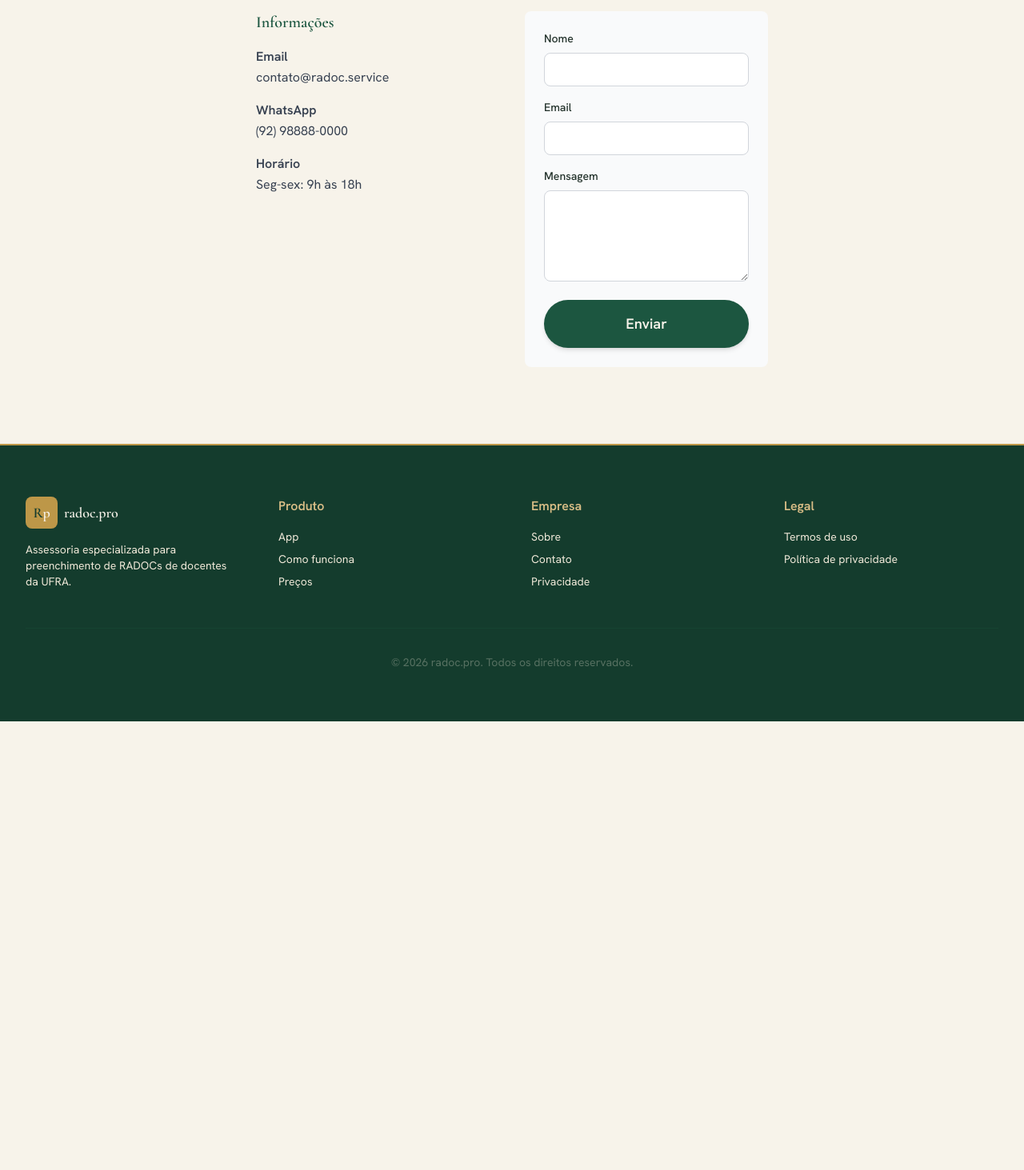
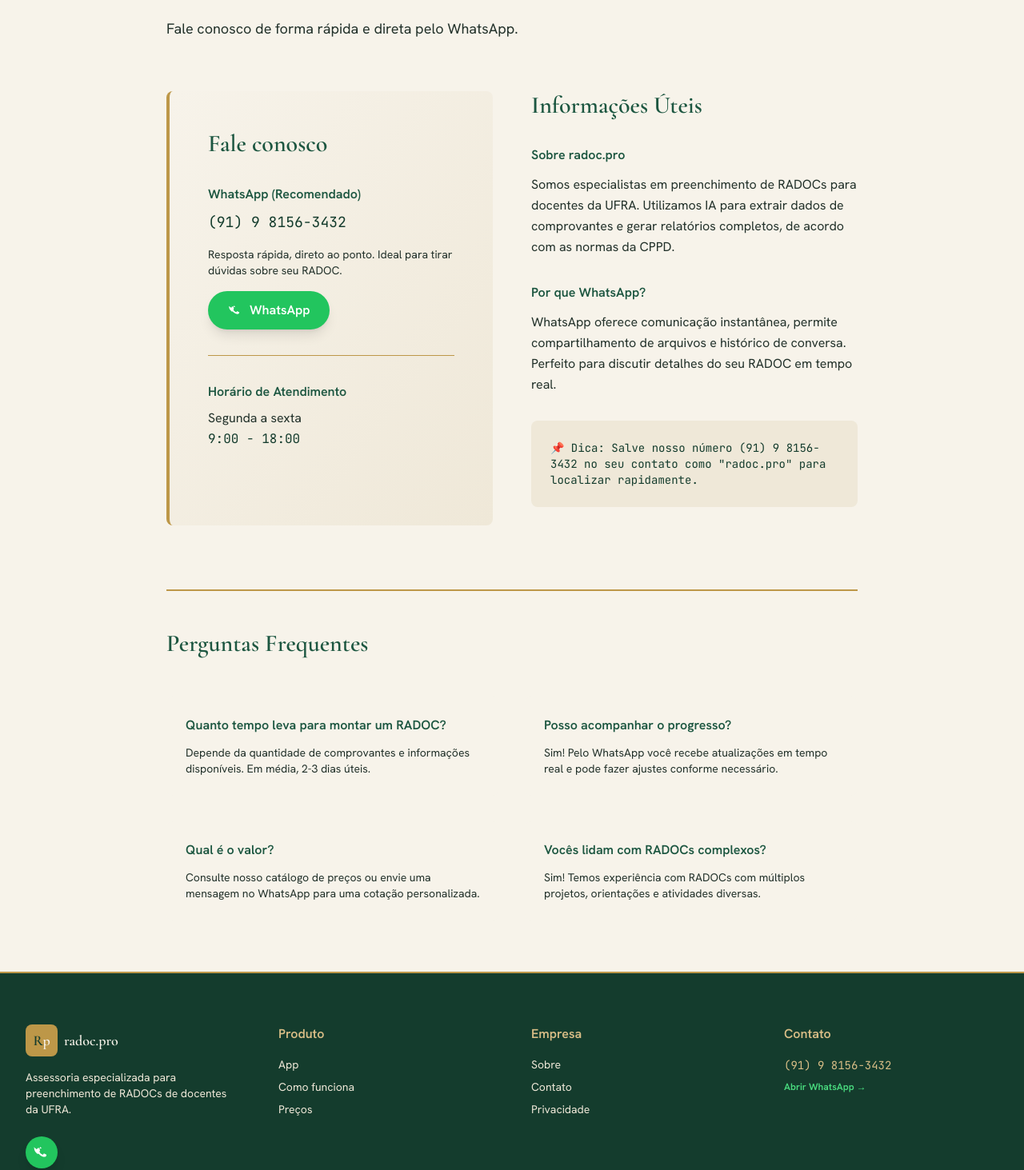
Before and after one commit to Uchoavf/Radocpro.site, a Next.js app: page /contato in a window 1280 px wide. Shown: the part 188-1651 px from the top of the page at 80% size. Before the commit the page ends 1090 px from the top, so only its background shows below. Built offline with nearby package versions, Linux system fonts and the light colour scheme.

Commit message:
Adiciona integração WhatsApp: botão flutuante, link em footer, página de contato otimizada

```diff
--- a/src/app/app/page.tsx
+++ b/src/app/app/page.tsx
@@ -1,11 +1,13 @@
 import Header from '@/src/components/Header'
 import Footer from '@/src/components/Footer'
+import WhatsAppButton from '@/src/components/WhatsAppButton'
 
 export default function AppPage() {
   return (
     <>
       <Header />
       <main className="flex-1">
+        <WhatsAppButton variant="floating" message="Olá! Preciso de ajuda com o RADOC" />
         <div className="max-w-7xl mx-auto px-4 py-8">
           <div className="bg-blue-50 border border-blue-200 rounded-lg p-6 mb-8">
             <h2 className="text-lg font-bold text-blue-900 mb-2">🚀 App em desenvolvimento</h2>
--- a/src/app/contato/page.tsx
+++ b/src/app/contato/page.tsx
@@ -1,63 +1,104 @@
 import Header from '@/src/components/Header'
 import Footer from '@/src/components/Footer'
-import Button from '@/src/components/Button'
+import WhatsAppButton from '@/src/components/WhatsAppButton'
 
 export default function ContatoPage() {
   return (
     <>
       <Header />
       <main className="flex-1">
-        <div className="max-w-2xl mx-auto px-4 py-12">
-          <h1 className="text-4xl font-bold mb-8">Entre em contato</h1>
+        <div className="max-w-4xl mx-auto px-4 py-16">
+          <h1 className="font-serif text-5xl font-bold text-radoc-green mb-4">Entre em contato</h1>
+          <p className="text-lg text-radoc-ink mb-16">
+            Fale conosco de forma rápida e direta pelo WhatsApp.
+          </p>
 
-          <div className="grid md:grid-cols-2 gap-8 mb-12">
-            <div>
-              <h2 className="text-xl font-bold mb-4">Informações</h2>
-              <div className="space-y-4 text-gray-700">
+          <div className="grid md:grid-cols-2 gap-12">
+            {/* Contato Direto */}
+            <div className="bg-gradient-to-br from-radoc-cream to-radoc-cream-2 p-12 rounded-lg border-l-4 border-radoc-gold">
+              <h2 className="font-serif text-3xl font-bold text-radoc-green mb-8">Fale conosco</h2>
+
+              <div className="space-y-8 mb-12">
                 <div>
-                  <p className="font-semibold">Email</p>
-                  <p>contato@radoc.service</p>
+                  <p className="font-sans font-semibold text-radoc-green mb-2">WhatsApp (Recomendado)</p>
+                  <p className="font-mono text-lg text-radoc-green-deep mb-4">(91) 9 8156-3432</p>
+                  <p className="text-sm text-radoc-ink mb-4">
+                    Resposta rápida, direto ao ponto. Ideal para tirar dúvidas sobre seu RADOC.
+                  </p>
+                  <WhatsAppButton message="Olá! Gostaria de saber mais sobre radoc.pro" />
                 </div>
-                <div>
-                  <p className="font-semibold">WhatsApp</p>
-                  <p>(92) 98888-0000</p>
-                </div>
-                <div>
-                  <p className="font-semibold">Horário</p>
-                  <p>Seg-sex: 9h às 18h</p>
+
+                <div className="border-t border-radoc-gold pt-8">
+                  <p className="font-sans font-semibold text-radoc-green mb-2">Horário de Atendimento</p>
+                  <p className="text-radoc-ink">
+                    Segunda a sexta<br />
+                    <span className="font-mono text-radoc-green-deep">9:00 - 18:00</span>
+                  </p>
                 </div>
               </div>
             </div>
 
-            <form className="bg-gray-50 p-6 rounded-lg">
-              <div className="mb-4">
-                <label className="block text-sm font-medium mb-2">Nome</label>
-                <input
-                  type="text"
-                  className="w-full px-4 py-2 border border-gray-300 rounded-lg focus:outline-none focus:border-ufra-green"
-                  required
-                />
+            {/* Informações Adicionais */}
+            <div>
+              <h2 className="font-serif text-3xl font-bold text-radoc-green mb-8">Informações Úteis</h2>
+
+              <div className="space-y-8">
+                <div>
+                  <h3 className="font-sans font-semibold text-radoc-green mb-3">Sobre radoc.pro</h3>
+                  <p className="text-radoc-ink leading-relaxed">
+                    Somos especialistas em preenchimento de RADOCs para docentes da UFRA.
+                    Utilizamos IA para extrair dados de comprovantes e gerar relatórios
+                    completos, de acordo com as normas da CPPD.
+                  </p>
+                </div>
+
+                <div>
+                  <h3 className="font-sans font-semibold text-radoc-green mb-3">Por que WhatsApp?</h3>
+                  <p className="text-radoc-ink leading-relaxed">
+                    WhatsApp oferece comunicação instantânea, permite compartilhamento de arquivos
+                    e histórico de conversa. Perfeito para discutir detalhes do seu RADOC em tempo real.
+                  </p>
+                </div>
+
+                <div className="bg-radoc-cream-2 p-6 rounded-lg">
+                  <p className="text-sm text-radoc-green-deep font-mono">
+                    📌 Dica: Salve nosso número (91) 9 8156-3432 no seu contato como "radoc.pro" para
+                    localizar rapidamente.
+                  </p>
+                </div>
               </div>
-              <div className="mb-4">
-                <label className="block text-sm font-medium mb-2">Email</label>
-                <input
-                  type="email"
-                  className="w-full px-4 py-2 border border-gray-300 rounded-lg focus:outline-none focus:border-ufra-green"
-                  required
-                />
-              </div>
-              <div className="mb-4">
-                <label className="block text-sm font-medium mb-2">Mensagem</label>
-                <textarea
-                  rows={4}
-                  className="w-full px-4 py-2 border border-gray-300 rounded-lg focus:outline-none focus:border-ufra-green"
-                  required
-                ></textarea>
-              </div>
-              <Button type="submit" size="lg" className="w-full">
-                Enviar
-              </Button>
-            </form>
+            </div>
+          </div>
+
+          {/* FAQs */}
+          <div className="mt-20 pt-12 border-t-2 border-radoc-gold">
+            <h2 className="font-serif text-3xl font-bold text-radoc-green mb-12">Perguntas Frequentes</h2>
+
+            <div className="grid md:grid-cols-2 gap-8">
+              {[
+                {
+                  q: 'Quanto tempo leva para montar um RADOC?',
+                  a: 'Depende da quantidade de comprovantes e informações disponíveis. Em média, 2-3 dias úteis.',
+                },
+                {
+                  q: 'Posso acompanhar o progresso?',
+                  a: 'Sim! Pelo WhatsApp você recebe atualizações em tempo real e pode fazer ajustes conforme necessário.',
+                },
+                {
+                  q: 'Qual é o valor?',
+                  a: 'Consulte nosso catálogo de preços ou envie uma mensagem no WhatsApp para uma cotação personalizada.',
+                },
+                {
+                  q: 'Vocês lidam com RADOCs complexos?',
+                  a: 'Sim! Temos experiência com RADOCs com múltiplos projetos, orientações e atividades diversas.',
+                },
+              ].map((item, i) => (
+                <div key={i} className="p-6 bg-radoc-cream rounded-lg">
+                  <h3 className="font-sans font-semibold text-radoc-green mb-3">{item.q}</h3>
+                  <p className="text-sm text-radoc-ink">{item.a}</p>
+                </div>
+              ))}
+            </div>
           </div>
         </div>
       </main>
--- a/src/components/Footer.tsx
+++ b/src/components/Footer.tsx
@@ -1,3 +1,5 @@
+import WhatsAppButton from './WhatsAppButton'
+
 export default function Footer() {
   return (
     <footer className="bg-radoc-green-deep text-radoc-cream mt-auto border-t-2 border-radoc-gold">
@@ -14,9 +16,12 @@
               </div>
               <span className="font-serif font-semibold text-lg">radoc.pro</span>
             </div>
-            <p className="text-sm text-radoc-cream-2">
+            <p className="text-sm text-radoc-cream-2 mb-6">
               Assessoria especializada para preenchimento de RADOCs de docentes da UFRA.
             </p>
+            <div className="flex gap-3">
+              <WhatsAppButton variant="icon" message="Olá! Gostaria de saber mais sobre radoc.pro" />
+            </div>
           </div>
 
           {/* Produto */}
@@ -39,12 +44,21 @@
             </ul>
           </div>
 
-          {/* Legal */}
+          {/* Contato */}
           <div>
-            <h4 className="font-sans font-semibold text-radoc-gold-soft mb-4">Legal</h4>
-            <ul className="space-y-2 text-sm text-radoc-cream-2">
-              <li><a href="/termos" className="hover:text-radoc-gold transition">Termos de uso</a></li>
-              <li><a href="/privacidade" className="hover:text-radoc-gold transition">Política de privacidade</a></li>
+            <h4 className="font-sans font-semibold text-radoc-gold-soft mb-4">Contato</h4>
+            <ul className="space-y-3 text-sm text-radoc-cream-2">
+              <li>
+                <p className="font-mono text-radoc-gold-soft mb-1">(91) 9 8156-3432</p>
+                <a
+                  href="https://wa.me/5591981563432?text=Olá! Gostaria de mais informações sobre radoc.pro"
+                  target="_blank"
+                  rel="noopener noreferrer"
+                  className="text-green-400 hover:text-green-300 transition text-xs font-semibold"
+                >
+                  Abrir WhatsApp →
+                </a>
+              </li>
             </ul>
           </div>
         </div>
--- /dev/null
+++ b/src/components/WhatsAppButton.tsx
@@ -0,0 +1,62 @@
+'use client'
+
+interface WhatsAppButtonProps {
+  variant?: 'icon' | 'button' | 'floating'
+  message?: string
+}
+
+const WHATSAPP_NUMBER = '5591981563432'
+const DEFAULT_MESSAGE = 'Olá! Gostaria de mais informações sobre radoc.pro'
+
+export default function WhatsAppButton({
+  variant = 'button',
+  message = DEFAULT_MESSAGE,
+}: WhatsAppButtonProps) {
+  const whatsappLink = `https://wa.me/${WHATSAPP_NUMBER}?text=${encodeURIComponent(message)}`
+
+  if (variant === 'icon') {
+    return (
+      <a
+        href={whatsappLink}
+        target="_blank"
+        rel="noopener noreferrer"
+        className="inline-flex items-center justify-center w-10 h-10 bg-green-500 text-white rounded-full hover:bg-green-600 transition shadow-lg"
+        title="Fale conosco no WhatsApp"
+      >
+        <svg className="w-6 h-6" fill="currentColor" viewBox="0 0 24 24">
+          <path d="M17.472 14.382c-.297-.149-1.758-.867-2.03-.967-.273-.099-.471-.148-.67.15-.197.297-.767.966-.94 1.164-.173.199-.347.223-.644.075-.297-.15-1.255-.463-2.39-1.475-.883-.788-1.48-1.761-1.653-2.059-.173-.297-.018-.458.13-.606.134-.133.298-.347.446-.52.149-.174.198-.298.298-.497.099-.198.05-.371-.025-.52-.075-.149-.669-1.612-.916-2.207-.242-.579-.487-.5-.67-.51-.173-.008-.371-.01-.57-.01-.198 0-.52.074-.792.372-.272.297-1.04 1.016-1.04 2.479 0 1.462 1.065 2.875 1.213 3.074.149.198 2.096 3.2 5.076 4.487.709.306 1.262.489 1.694.625.712.227 1.36.195 1.871.118.571-.085 1.758-.719 2.006-1.413.248-.694.248-1.289.173-1.413-.074-.124-.272-.198-.57-.347m-5.421-7.403h-.004a9.87 9.87 0 00-4.946 1.347l-.355.206-.368-.057L2.34 5.555l.56 2.017.101.317-.257.251a9.856 9.856 0 003.576 5.323l.328.256.296.045 3.577-.527-.243-.371a9.14 9.14 0 01-1.297-3.643l-.126-.329.079-.345a8.908 8.908 0 011.2-3.039l.164-.292.324-.003z" />
+        </svg>
+      </a>
+    )
+  }
+
+  if (variant === 'floating') {
+    return (
+      <a
+        href={whatsappLink}
+        target="_blank"
+        rel="noopener noreferrer"
+        className="fixed bottom-8 right-8 flex items-center justify-center w-16 h-16 bg-green-500 text-white rounded-full hover:bg-green-600 transition shadow-2xl z-40 hover:scale-110"
+        title="Fale conosco no WhatsApp"
+      >
+        <svg className="w-8 h-8" fill="currentColor" viewBox="0 0 24 24">
+          <path d="M17.472 14.382c-.297-.149-1.758-.867-2.03-.967-.273-.099-.471-.148-.67.15-.197.297-.767.966-.94 1.164-.173.199-.347.223-.644.075-.297-.15-1.255-.463-2.39-1.475-.883-.788-1.48-1.761-1.653-2.059-.173-.297-.018-.458.13-.606.134-.133.298-.347.446-.52.149-.174.198-.298.298-.497.099-.198.05-.371-.025-.52-.075-.149-.669-1.612-.916-2.207-.242-.579-.487-.5-.67-.51-.173-.008-.371-.01-.57-.01-.198 0-.52.074-.792.372-.272.297-1.04 1.016-1.04 2.479 0 1.462 1.065 2.875 1.213 3.074.149.198 2.096 3.2 5.076 4.487.709.306 1.262.489 1.694.625.712.227 1.36.195 1.871.118.571-.085 1.758-.719 2.006-1.413.248-.694.248-1.289.173-1.413-.074-.124-.272-.198-.57-.347m-5.421-7.403h-.004a9.87 9.87 0 00-4.946 1.347l-.355.206-.368-.057L2.34 5.555l.56 2.017.101.317-.257.251a9.856 9.856 0 003.576 5.323l.328.256.296.045 3.577-.527-.243-.371a9.14 9.14 0 01-1.297-3.643l-.126-.329.079-.345a8.908 8.908 0 011.2-3.039l.164-.292.324-.003z" />
+        </svg>
+      </a>
+    )
+  }
+
+  return (
+    <a
+      href={whatsappLink}
+      target="_blank"
+      rel="noopener noreferrer"
+      className="inline-flex items-center justify-center gap-2 px-6 py-3 bg-green-500 text-white font-sans font-semibold rounded-full hover:bg-green-600 transition shadow-lg"
+    >
+      <svg className="w-5 h-5" fill="currentColor" viewBox="0 0 24 24">
+        <path d="M17.472 14.382c-.297-.149-1.758-.867-2.03-.967-.273-.099-.471-.148-.67.15-.197.297-.767.966-.94 1.164-.173.199-.347.223-.644.075-.297-.15-1.255-.463-2.39-1.475-.883-.788-1.48-1.761-1.653-2.059-.173-.297-.018-.458.13-.606.134-.133.298-.347.446-.52.149-.174.198-.298.298-.497.099-.198.05-.371-.025-.52-.075-.149-.669-1.612-.916-2.207-.242-.579-.487-.5-.67-.51-.173-.008-.371-.01-.57-.01-.198 0-.52.074-.792.372-.272.297-1.04 1.016-1.04 2.479 0 1.462 1.065 2.875 1.213 3.074.149.198 2.096 3.2 5.076 4.487.709.306 1.262.489 1.694.625.712.227 1.36.195 1.871.118.571-.085 1.758-.719 2.006-1.413.248-.694.248-1.289.173-1.413-.074-.124-.272-.198-.57-.347m-5.421-7.403h-.004a9.87 9.87 0 00-4.946 1.347l-.355.206-.368-.057L2.34 5.555l.56 2.017.101.317-.257.251a9.856 9.856 0 003.576 5.323l.328.256.296.045 3.577-.527-.243-.371a9.14 9.14 0 01-1.297-3.643l-.126-.329.079-.345a8.908 8.908 0 011.2-3.039l.164-.292.324-.003z" />
+      </svg>
+      WhatsApp
+    </a>
+  )
+}
```
